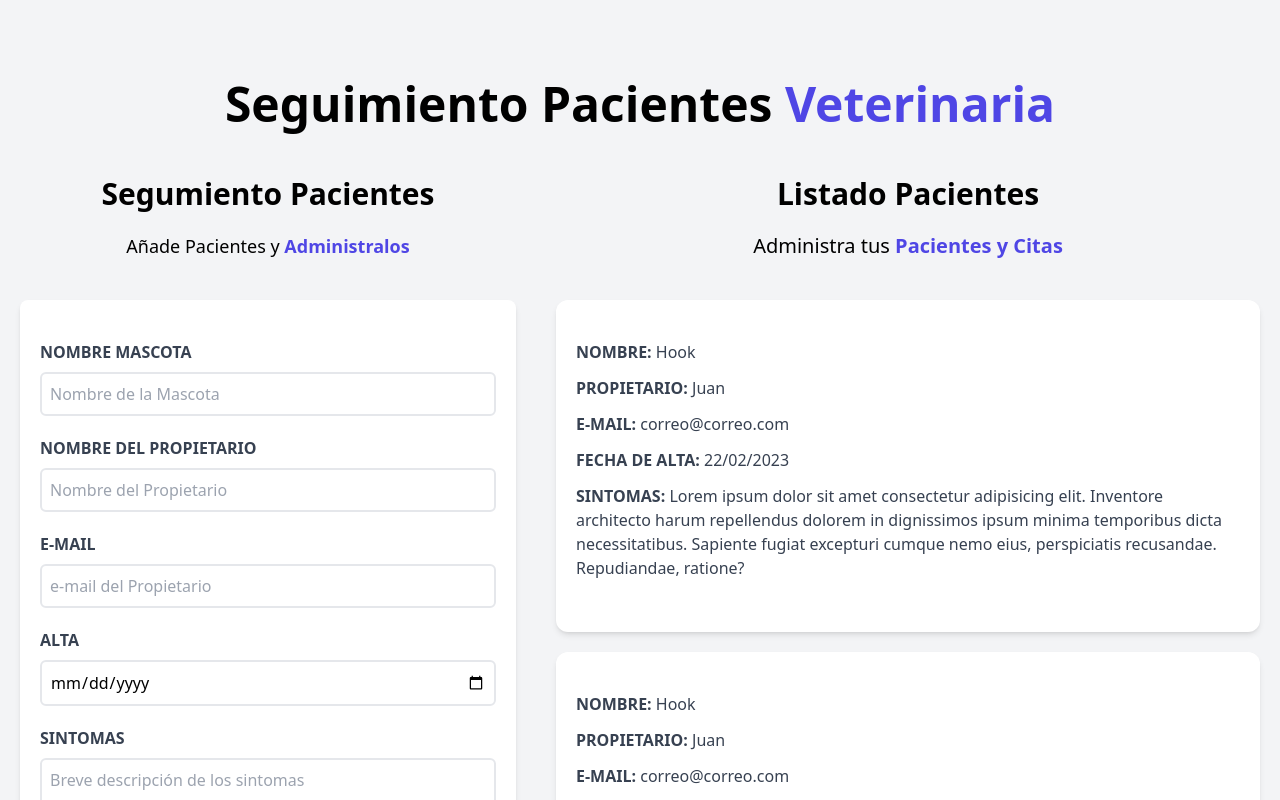
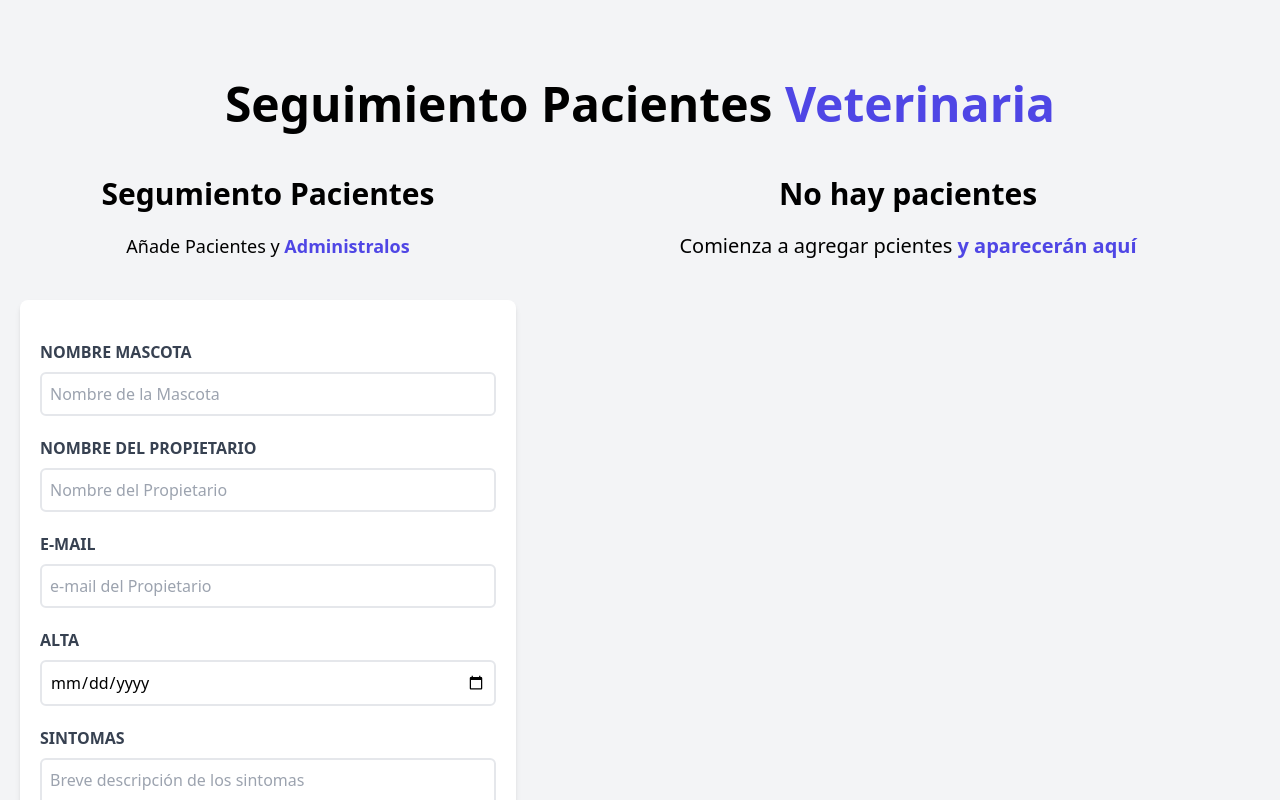
Before and after one commit to Heartness/AdministradorDePAcientes, a React (Vite) app: page / in a window 1280 px wide. Shown: the top 800 px of the page. Built offline with nearby package versions, Linux system fonts and the light colour scheme.

Commit message:
Aplicación finalizada

```diff
--- a/src/App.jsx
+++ b/src/App.jsx
@@ -1,11 +1,21 @@
-import { useState } from 'react'
+import { useState, useEffect } from 'react'
 import Formulario from "./components/Formulario"
 import Header from "./components/Header"
 import ListadoPacientes from "./components/ListadoPacientes"
 
 function App() {
+  const INITIAL = JSON.parse(localStorage.getItem('pacientes')) ?? [];
+  const [pacientes, setPacientes] = useState(INITIAL)
+  const [paciente, setPaciente] = useState({})
 
-  const [pacientes, setPacientes] = useState([])
+  useEffect(()=>{
+    localStorage.setItem('pacientes',JSON.stringify(pacientes))
+  },[pacientes])
+
+  const eliminarPaciente = id => {
+    const pacientesActualizados = pacientes.filter( paciente => paciente.id !== id)
+    setPacientes(pacientesActualizados)
+  }
 
   return (
     <div className="container mx-auto mt-20">
@@ -15,8 +25,14 @@
       <Formulario
         pacientes={pacientes}
         setPacientes={setPacientes}
+        paciente={paciente}
+        setPaciente={setPaciente}
       />
-      <ListadoPacientes/>
+      <ListadoPacientes
+        pacientes={pacientes}
+        setPaciente={setPaciente}
+        eliminarPaciente={eliminarPaciente}
+        />
       </div>
 
     </div>
--- /dev/null
+++ b/src/components/Error.jsx
@@ -0,0 +1,9 @@
+const Error = ({children}) => {
+  return (
+    <div className="bg-red-800 text-white text-center p-3 rounded uppercase font-bold mb-3">
+          {children}
+    </div>
+  )
+}
+
+export default Error
--- a/src/components/Formulario.jsx
+++ b/src/components/Formulario.jsx
@@ -1,6 +1,7 @@
 import { useState, useEffect } from "react"
+import Error from "./Error";
 
-function Formulario({ pacientes, setPacientes }) {
+function Formulario({ pacientes, setPacientes, paciente, setPaciente }) {
   const [nombre, setNombre] = useState('');
   const [propietario, setPropietario] = useState('');
   const [email, setEmail] = useState("");
@@ -8,6 +9,23 @@
   const [sintomas, setSintomas] = useState("");
 
   const [error, setError] = useState(false);
+
+  useEffect(() => {
+    if( Object.keys(paciente).length > 0){
+      setNombre(paciente.nombre)
+      setPropietario(paciente.propietario)
+      setEmail(paciente.email)
+      setAlta(paciente.alta)
+      setSintomas(paciente.sintomas)
+    }
+  }, [paciente])
+
+  const generarId = () => {
+    const random = Math.random().toString(36).substr(2);
+    const fecha = Date.now().toString(36)
+
+    return random + fecha
+  }
 
   const handleSubmit = (e) => {
     e.preventDefault()
@@ -22,6 +40,8 @@
 
     setError(false)
 
+
+    //Almacenando infro en un objeto
     const objetoPaciente = {
       nombre,
       propietario,
@@ -30,9 +50,23 @@
       sintomas
     }
 
+    if(paciente.id) {
+      //Editando el registro
+      objetoPaciente.id = paciente.id
+      const pacientesActualizados = pacientes.map( pacienteState => pacienteState.id ===
+        paciente.id ? objetoPaciente : pacienteState)
+
+      setPacientes(pacientesActualizados)
+      setPaciente({})
+    }else{
+      //Nuevo registro
+      objetoPaciente.id = generarId()
+      setPacientes([...pacientes, objetoPaciente]);
+    }
+
     //console.log(objetoPAciente)
 
-    setPacientes([...pacientes, objetoPaciente]);
+
 
     //Reiniciar el Form
 
@@ -54,10 +88,7 @@
 
       <form onSubmit={handleSubmit} className="bg-white shadow-md rounded-lg py-10 px-5 mb-10">
 
-        { error &&
-        <div className="bg-red-800 text-white text-center p-3 rounded uppercase font-bold mb-3">
-          <p>No se han llenado todos los campos...</p>
-          </div>}
+        { error && <Error><p>eben llenarse todos los campos...</p></Error>}
 
         <div className="mb-5">
           <label htmlFor="mascota" className="block text-gray-700 uppercase font-bold">
@@ -134,7 +165,7 @@
         <input type="submit"
          id=""
          className="bg-indigo-600 w-full p-3 text-white uppercase font-bold hover:bg-indigo-700 transition-all"
-         value="Agregar Paciente"
+         value={paciente.id ? 'Editar paciente' : 'Agregar paciente'}
          />
       </form>
     </div>
--- a/src/components/ListadoPacientes.jsx
+++ b/src/components/ListadoPacientes.jsx
@@ -1,22 +1,38 @@
-import Paciente from "./Paciente"
+import Paciente from "./Paciente";
 
-function ListadoPacientes() {
+function ListadoPacientes({ pacientes, setPaciente, eliminarPaciente }) {
+
   return (
     <div className="md:w-1/2 lg:w-3/5 md:h-screen overflow-y-scroll">
-      <h2 className="font-black text-3xl text-center">Listado Pacientes</h2>
+      {pacientes && pacientes.length ? (
+        <>
+          <h2 className="font-black text-3xl text-center">Listado Pacientes</h2>
 
-      <p className="text-xl mt-5 mb-10 text-center">
-        Administra tus {""}
-        <span className="text-indigo-600 font-bold">Pacientes y Citas</span>
-      </p>
+          <p className="text-xl mt-5 mb-10 text-center">
+            Administra tus {""}
+            <span className="text-indigo-600 font-bold">Pacientes y Citas</span>
+          </p>
 
-      <Paciente/>
-      <Paciente/>
-      <Paciente/>
-      <Paciente/>
+          {pacientes.map((paciente) => (
+            <Paciente
+              key={paciente.id}
+              paciente={paciente}
+              setPaciente={setPaciente}
+              eliminarPaciente={eliminarPaciente}/>
+          ))}
+        </>
+      ) : (
+        <>
+          <h2 className="font-black text-3xl text-center">No hay pacientes</h2>
 
+          <p className="text-xl mt-5 mb-10 text-center">
+            Comienza a agregar pcientes {""}
+            <span className="text-indigo-600 font-bold">y aparecerán aquí</span>
+          </p>
+        </>
+      )}
     </div>
-  )
+  );
 }
 
-export default ListadoPacientes
+export default ListadoPacientes;
--- a/src/components/Paciente.jsx
+++ b/src/components/Paciente.jsx
@@ -1,25 +1,51 @@
-function Paciente() {
+function Paciente({paciente, setPaciente, eliminarPaciente}) {
+
+  const {nombre, propietario, email, alta, sintomas, id} = paciente
+
+  const handleEliminar = () => {
+    const respuesta = confirm('¿Deseas eliminar este paciente?')
+
+    if(respuesta) {
+      eliminarPaciente(id)
+    }
+  }
+
   return (
     <div className="mx-5 my-5 bg-white shadow-md px-5 py-10 rounded-xl">
         <p className="font-bold mb-3 text-gray-700 uppercase">Nombre: {''}
-          <span className="font-normal normal-case">Hook</span>
+          <span className="font-normal normal-case">{nombre}</span>
         </p>
 
         <p className="font-bold mb-3 text-gray-700 uppercase">Propietario: {''}
-          <span className="font-normal normal-case">Juan</span>
+          <span className="font-normal normal-case">{propietario}</span>
         </p>
 
         <p className="font-bold mb-3 text-gray-700 uppercase">E-mail: {''}
-          <span className="font-normal normal-case">correo@correo.com</span>
+          <span className="font-normal normal-case">{email}</span>
         </p>
 
         <p className="font-bold mb-3 text-gray-700 uppercase">Fecha de Alta: {''}
-          <span className="font-normal normal-case">22/02/2023</span>
+          <span className="font-normal normal-case">{alta}</span>
         </p>
 
         <p className="font-bold mb-3 text-gray-700 uppercase">Sintomas: {''}
-          <span className="font-normal normal-case">Lorem ipsum dolor sit amet consectetur adipisicing elit. Inventore architecto harum repellendus dolorem in dignissimos ipsum minima temporibus dicta necessitatibus. Sapiente fugiat excepturi cumque nemo eius, perspiciatis recusandae. Repudiandae, ratione?</span>
+          <span className="font-normal normal-case">{sintomas}</span>
         </p>
+
+        <div className="flex justify-between mt-10">
+
+          <button
+          type="button"
+          className="py-2 px-10 bg-indigo-600 hover:bg-indigo-700 text-white rounded"
+          onClick={ (e)  => setPaciente(paciente)}
+          >Editar</button>
+
+          <button
+          type="button"
+          className="py-2 px-10 bg-red-600 hover:bg-red-700 text-white rounded"
+          onClick={handleEliminar}
+          >Eliminar</button>
+        </div>
       </div>
   )
 }
```
